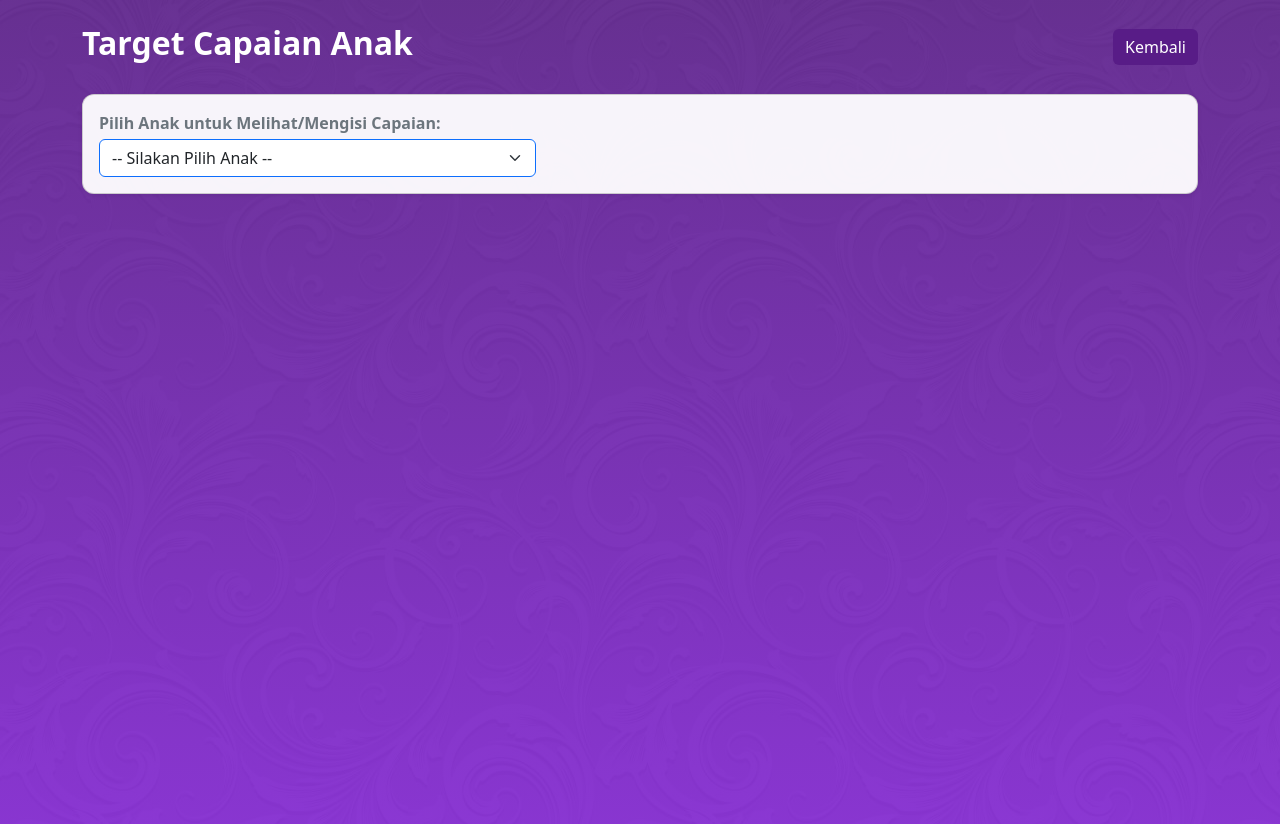
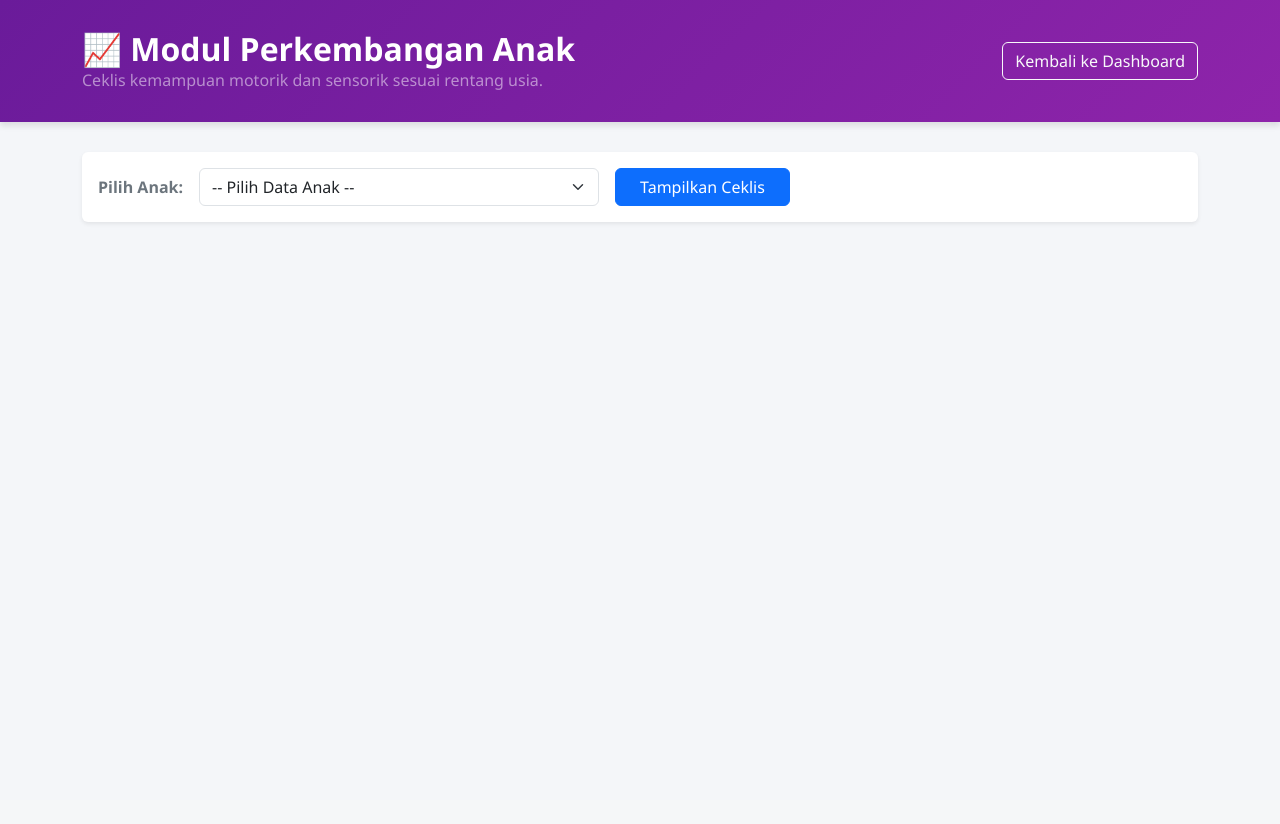
Before and after one commit to R4annnn1231/MIKADO, a Flask app: page /perkembangan in a window 1280 px wide. After the commit the page ends 223 px from the top, so only its background shows below. Run offline with Flask 3, Linux system fonts and the light colour scheme; the visitor is signed in with stand-in values (Sample User, id 1); data that the repository does not hold is empty.

Commit message:
Update ui_perkembangan.html

```diff
--- a/templates/ui_perkembangan.html
+++ b/templates/ui_perkembangan.html
@@ -2,107 +2,111 @@
 <html lang="id">
 <head>
     <meta charset="UTF-8">
-    <title>Perkembangan Anak - MIKAdO</title>
+    <meta name="viewport" content="width=device-width, initial-scale=1.0">
+    <title>Modul Perkembangan Anak - MIKAdO</title>
     <link href="https://cdn.jsdelivr.net/npm/bootstrap@5.3.0/dist/css/bootstrap.min.css" rel="stylesheet">
     <style>
-        body { background: linear-gradient(rgba(88, 28, 135, 0.9), rgba(126, 34, 206, 0.9)), url("{{ url_for('static', filename='background.jpg') }}") !important; background-size: cover; background-attachment: fixed; min-height: 100vh; }
-        .card { background-color: rgba(255, 255, 255, 0.95); border-radius: 12px; }
-        .bg-ungu { background-color: #6f42c1 !important; color: white !important; }
-        .btn-ungu { background-color: #581c87; color: white; border: none; font-weight: 500; }
-        .kategori-usia { background-color: #f3e5f5; font-weight: bold; color: #6a1b9a; text-align: center; }
-        .badge-aspek { font-size: 0.85em; padding: 5px 8px; border-radius: 6px; background-color: #d1c4e9; color: #311b92; }
+        body {
+            background-color: #f4f6f9;
+            font-family: 'Segoe UI', Tahoma, sans-serif;
+        }
+        .header-bg {
+            background: linear-gradient(135deg, #6a1b9a, #8e24aa);
+            color: white;
+            padding: 30px 0;
+            margin-bottom: 30px;
+            box-shadow: 0 4px 6px rgba(0,0,0,0.1);
+        }
     </style>
 </head>
 <body>
-    <div class="container mt-4 mb-5">
-        <div class="d-flex justify-content-between align-items-center mb-4">
-            <h2 class="text-white fw-bold">Target Capaian Anak</h2>
-            <a href="{{ url_for('index') }}" class="btn btn-ungu">Kembali</a>
+    <div class="header-bg">
+        <div class="container d-flex justify-content-between align-items-center">
+            <div>
+                <h2 class="fw-bold mb-0">📈 Modul Perkembangan Anak</h2>
+                <p class="mb-0 text-white-50">Ceklis kemampuan motorik dan sensorik sesuai rentang usia.</p>
+            </div>
+            <a href="/" class="btn btn-outline-light">Kembali ke Dashboard</a>
+        </div>
     </div>
 
+    <div class="container pb-5">
+        <!-- FLAS MESSAGE -->
         {% with messages = get_flashed_messages(with_categories=true) %}
           {% if messages %}
             {% for category, message in messages %}
-              <div class="alert alert-{{ category }} text-center fw-bold">{{ message }}</div>
+              <div class="alert alert-{{ category }} shadow-sm">{{ message }}</div>
             {% endfor %}
           {% endif %}
         {% endwith %}
 
-        <!-- Dropdown Pemilihan Anak (Pemicu Reload Data) -->
-        <div class="card shadow-sm mb-4">
-            <div class="card-body p-3">
-                <form method="GET" action="{{ url_for('perkembangan') }}" class="row align-items-center">
-                    <div class="col-md-5">
-                        <label class="fw-bold text-secondary mb-1">Pilih Anak untuk Melihat/Mengisi Capaian:</label>
-                        <select name="nik" class="form-select border-primary" onchange="this.form.submit()">
-                            <option value="">-- Silakan Pilih Anak --</option>
-                            {% for a in daftar_anak %}
-                                <option value="{{ a.nik_anak }}" {% if nik_terpilih == a.nik_anak %}selected{% endif %}>
-                                    {{ a.nama_lengkap }}
+        <!-- PILIH ANAK -->
+        <div class="card shadow-sm mb-4 border-0">
+            <div class="card-body">
+                <form method="GET" action="/perkembangan" class="d-flex align-items-center">
+                    <label class="fw-bold me-3 text-secondary">Pilih Anak:</label>
+                    <select name="nik" class="form-select me-3" required style="max-width: 400px;">
+                        <option value="">-- Pilih Data Anak --</option>
+                        {% for anak in daftar_anak %}
+                        <option value="{{ anak.nik_anak }}" {% if nik_terpilih == anak.nik_anak %}selected{% endif %}>
+                            {{ anak.nama_lengkap }} (NIK: {{ anak.nik_anak }})
                         </option>
                         {% endfor %}
                     </select>
-                    </div>
+                    <button type="submit" class="btn btn-primary px-4">Tampilkan Ceklis</button>
                 </form>
             </div>
         </div>
 
+        <!-- CHECKLIST PERKEMBANGAN (Hanya muncul jika sudah pilih anak) -->
         {% if nik_terpilih %}
-        <!-- Kamus Data Tugas Perkembangan -->
-        {% set all_tugas = {
-            'Usia 0 - 6 Bulan': [['KP1', 'Mata melirik ke kanan dan ke kiri'], ['TS2', 'Membalas senyum pada orang lain'], ['GK3', 'Menegakkan kepala saat ditengkurapkan'], ['GK4', 'Miring sendiri / Tengkurap mandiri'], ['KA5', 'Mengeluarkan 3 suara berbeda (mengoceh)']],
-            'Usia 6 - 12 Bulan': [['GH6', 'Meraih dan memegang benda di hadapannya'], ['GK7', 'Duduk sendiri tanpa dibantu'], ['GH8', 'Membuka tutup mainan/kotak'], ['TS9', 'Aktif bermain "Ciluk-ba"'], ['GH10', 'Mengambil benda dengan ibu jari dan telunjuk']],
-            'Usia 1 - 2 Tahun': [['GK12', 'Berjalan sendiri tanpa berpegangan'], ['MD14', 'Minum dari gelas sendiri tanpa tumpah'], ['KA16', 'Menyebut 2 kata berbeda dengan benar']],
-            'Usia 2 - 3 Tahun': [['GK24', 'Berlari tanpa sering jatuh'], ['GH26', 'Mencoret-coret dengan alat tulis'], ['KA28', 'Merangkai kalimat tanya atau sangkal'], ['MD31', 'Membuka baju dan melepas celana sendiri']],
-            'Usia 3 - 4 Tahun': [['GK34', 'Berdiri dengan satu kaki tanpa berpegangan'], ['GH36', 'Menggambar garis lurus atau lingkaran'], ['KC38', 'Mengenal dan menyebutkan minimal 1 warna'], ['TS40', 'Mulai bermain bersama teman sebaya']],
-            'Usia 4 - 5 Tahun': [['GK42', 'Melompat dengan satu kaki'], ['GH45', 'Menggambar orang dengan minimal 3 bagian tubuh'], ['KA47', 'Menceritakan kejadian sehari-hari dengan lancar'], ['MD50', 'Mencuci dan mengeringkan tangan sendiri']]
-        } %}
+        <div class="card shadow-sm border-0">
+            <div class="card-header bg-white py-3">
+                <h5 class="mb-0 text-primary fw-bold">Ceklis Capaian</h5>
+                <small class="text-muted">Beri centang pada kotak jika anak sudah bisa melakukan instruksi tersebut.</small>
+            </div>
+            <div class="card-body">
+                <form method="POST" action="/perkembangan">
+                    <input type="hidden" name="nik_anak" value="{{ nik_terpilih }}">
 
-        <div class="row">
-            <div class="col-lg-8 mx-auto">
-                <form method="POST" action="{{ url_for('perkembangan') }}">
-                    <input type="hidden" name="nik_anak" value="{{ nik_terpilih }}">
-                    <div class="card shadow-lg border-0">
-                        <div class="card-header bg-ungu text-center py-3">
-                            <h5 class="mb-0 fw-bold">🎯 Tugas Perkembangan Anak</h5>
+                    <div class="accordion" id="accordionPerkembangan">
+                        {% for usia, tugas_list in all_tugas.items() %}
+                        <div class="accordion-item border mb-2 rounded overflow-hidden">
+                            <h2 class="accordion-header" id="heading{{ loop.index }}">
+                                <button class="accordion-button {% if loop.index != 1 %}collapsed{% endif %} fw-bold" type="button" data-bs-toggle="collapse" data-bs-target="#collapse{{ loop.index }}" style="background-color: #f8f9fa; color: #4a148c;">
+                                    Rentang {{ usia }}
+                                </button>
+                            </h2>
+                            <div id="collapse{{ loop.index }}" class="accordion-collapse collapse {% if loop.index == 1 %}show{% endif %}" data-bs-parent="#accordionPerkembangan">
+                                <div class="accordion-body p-0">
+                                    <ul class="list-group list-group-flush">
+                                        {% for tugas in tugas_list %}
+                                        <li class="list-group-item d-flex align-items-center py-3">
+                                            <input class="form-check-input me-3" style="transform: scale(1.4); cursor: pointer;" type="checkbox" name="tugas[]" value="{{ tugas[0] }}" id="tugas_{{ tugas[0] }}" {% if tugas[0] in checked_tasks %}checked{% endif %} {% if role == 'ortu' %}disabled{% endif %}>
+                                            <label class="form-check-label w-100" for="tugas_{{ tugas[0] }}" style="cursor: pointer; font-size: 1.05rem;">
+                                                <span class="badge bg-secondary me-2" style="width: 50px;">{{ tugas[0] }}</span> {{ tugas[1] }}
+                                            </label>
+                                        </li>
+                                        {% endfor %}
+                                    </ul>
                                 </div>
-                        <div class="card-body p-0">
-                            <table class="table table-hover table-bordered align-middle mb-0">
-                                <thead>
-                                    <tr>
-                                        <th width="10%" class="text-center">Cek</th>
-                                        <th width="15%" class="text-center">Kode</th>
-                                        <th>Kemampuan & Tingkah Laku Anak</th>
-                                    </tr>
-                                </thead>
-                                <tbody>
-                                    {% for usia, tugas_list in all_tugas.items() %}
-                                        <tr><td colspan="3" class="kategori-usia">{{ usia }}</td></tr>
-                                        {% for tugas in tugas_list %}
-                                        <tr>
-                                            <td class="text-center">
-                                                <input class="form-check-input" type="checkbox" name="tugas[]" value="{{ tugas[0] }}"
-                                                    {% if tugas[0] in checked_tasks %}checked{% endif %}
-                                                    {% if role == 'ortu' %}disabled{% endif %}>
-                                            </td>
-                                            <td class="text-center"><span class="badge-aspek">{{ tugas[0] }}</span></td>
-                                            <td>{{ tugas[1] }}</td>
-                                        </tr>
+                            </div>
+                        </div>
                         {% endfor %}
-                                    {% endfor %}
-                                </tbody>
-                            </table>
                     </div>
+
                     {% if role == 'admin' %}
-                        <div class="card-footer bg-white p-3">
-                            <button type="submit" class="btn btn-ungu w-100 fw-bold">Simpan Capaian Perkembangan</button>
+                    <div class="mt-4 text-end bg-light p-3 border rounded">
+                        <span class="text-muted me-3">Pastikan Anda telah memeriksa kembali hasil perkembangan anak.</span>
+                        <button type="submit" class="btn btn-success btn-lg px-5 fw-bold shadow-sm">Simpan Perkembangan</button>
                     </div>
                     {% endif %}
-                    </div>
                 </form>
             </div>
         </div>
         {% endif %}
     </div>
+
+    <script src="https://cdn.jsdelivr.net/npm/bootstrap@5.3.0/dist/js/bootstrap.bundle.min.js"></script>
 </body>
 </html>
```
Lines whose indentation alone changed are shown as unchanged.
